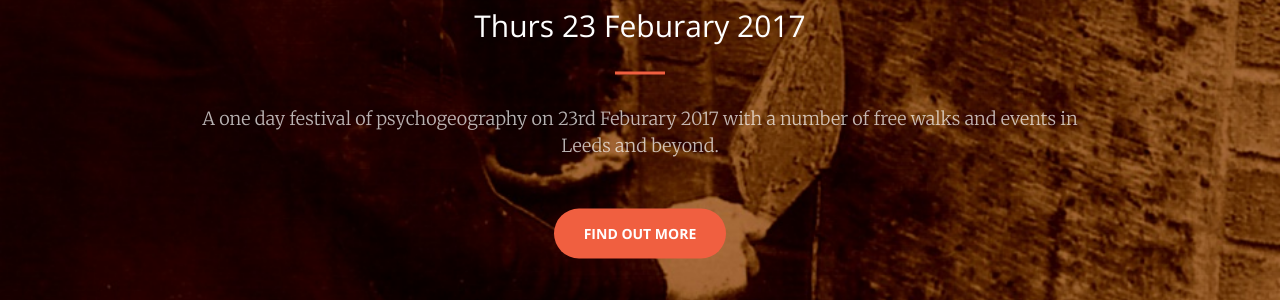
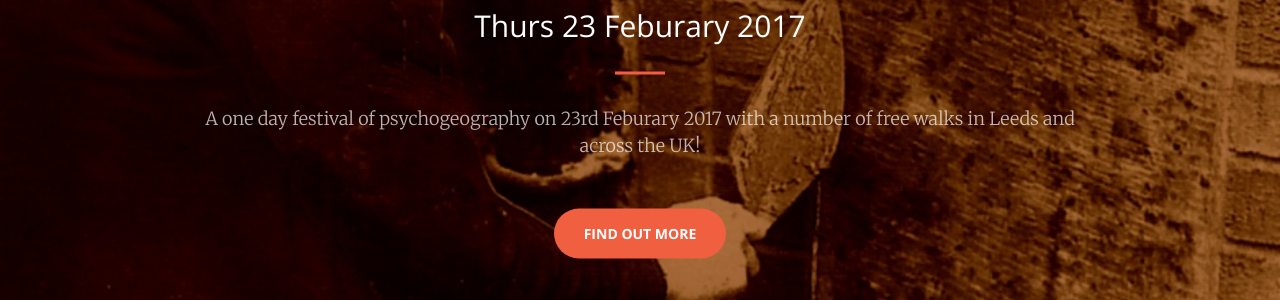
Before and after one commit to timwaters/terminalia, a Jekyll site: the page built from index.html, in a window 1280 px wide and 900 px high. Shown: the part 398-698 px from the top of the window. Built offline with Jekyll 4.4.1, drawn with Linux system fonts in a browser that asks for light colours.

Commit message:
leeds and across the uk

```diff
--- a/_includes/head.html
+++ b/_includes/head.html
@@ -3,7 +3,7 @@
     <meta charset="utf-8">
     <meta http-equiv="X-UA-Compatible" content="IE=edge">
     <meta name="viewport" content="width=device-width, initial-scale=1">
-    <meta name="description" content="terminalia a festival of walking, place, space and psychogeography 23 Feb 2017">
+    <meta name="description" content="Terminalia a festival of walking, place, space and psychogeography 23 Feb 2017 in Leeds and Across the UK">
     <meta name="author" content="">
 
     <title>Terminalia - Festival of Psychogeography 23 Feb 2017</title>
--- a/_includes/header.html
+++ b/_includes/header.html
@@ -4,7 +4,7 @@
             <h1>Terminalia - Festival of Psychogeography</h1>
             <h2>Thurs 23 Feburary 2017</h2>
             <hr>
-            <p>A one day festival of psychogeography on 23rd Feburary 2017 with a number of free walks and events in Leeds and beyond.</p>
+            <p>A one day festival of psychogeography on 23rd Feburary 2017 with a number of free walks in Leeds and across the UK!</p>
             <a href="#more" class="btn btn-primary btn-xl page-scroll">Find Out More</a>
         </div>
     </div>
```
